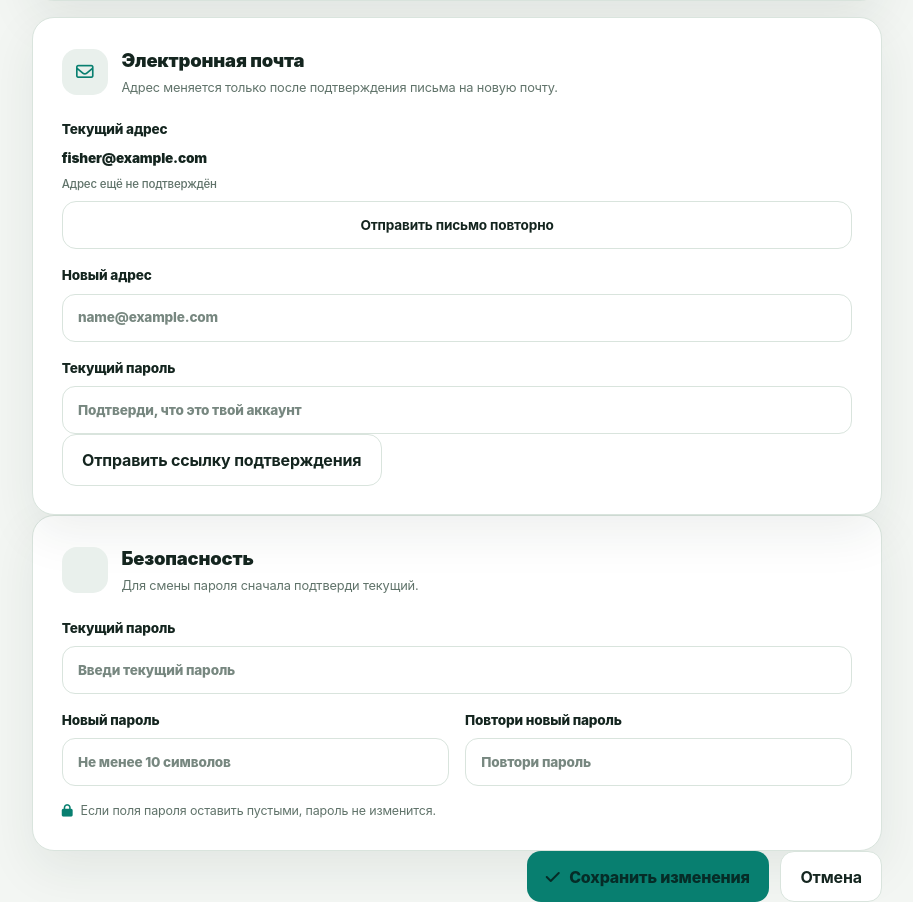
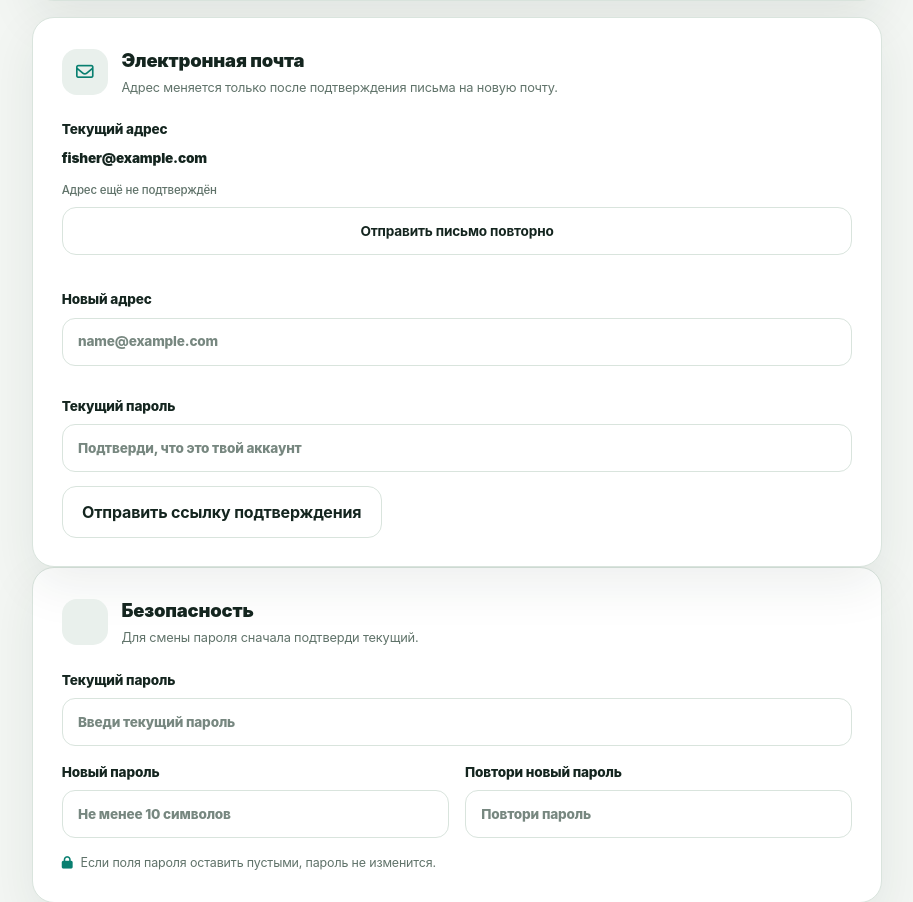
Before and after one commit to kirsanovalexey2011-source/FisherPro1111, a Flask app: page /user/edit in a window 1280 px wide; the page is wider, and only the part inside the window is pictured. Shown: the part 1037-1939 px from the top of that part, without its empty margins (183-1096 px from the left). Run offline with Flask 3, Linux system fonts and the light colour scheme; the visitor is signed in with stand-in values (Sample User, id 1).

Commit message:
Style email verification controls in account settings

```diff
--- a/static/css/modern-outdoor.css
+++ b/static/css/modern-outdoor.css
@@ -432,3 +432,10 @@ button, .fe-button, .fe-button-secondary {
 .fe-settings-actions a{text-decoration:none}
 @media(max-width:800px){.fe-profile-stats{grid-template-columns:repeat(2,minmax(0,1fr))}.fe-profile-columns{grid-template-columns:1fr}}
 @media(max-width:560px){.fe-profile-cover{min-height:145px;padding:1.2rem}.fe-profile-cover-art{right:2%;font-size:6rem}.fe-profile-identity{gap:.8rem;padding:0 1rem;margin-top:-38px}.fe-profile-avatar{width:82px;height:82px;border-width:4px;border-radius:22px;font-size:2.2rem}.fe-profile-name{min-width:130px}.fe-profile-name h1{font-size:1.55rem}.fe-profile-edit{width:100%;justify-content:center;margin:.2rem 0 0}.fe-profile-bio{grid-template-columns:1fr;gap:1rem;margin:1.2rem 1rem 1.3rem;padding-top:1rem}.fe-profile-favorite{padding:1rem 0 0;border-left:0;border-top:1px solid var(--fe-border)}.fe-profile-stats{gap:.65rem}.fe-profile-stat{padding:.9rem}.fe-profile-stat strong{font-size:1.5rem}.fe-profile-stat>span:last-child{font-size:.68rem}.fe-settings-password-grid{grid-template-columns:1fr}.fe-settings-actions{display:grid;grid-template-columns:1fr}.fe-settings-actions>*{justify-content:center}}
+
+
+/* Email verification and address-change settings */
+.fe-email-status { display: inline-flex; margin-top: 6px; color: var(--fe-muted, #718096); font-size: .88rem; }
+.fe-email-status-ok { color: #27845b; }
+.fe-email-change-form { display: grid; gap: 14px; margin-top: 18px; }
+.fe-email-change-form .fe-button-secondary { justify-self: start; }
```
